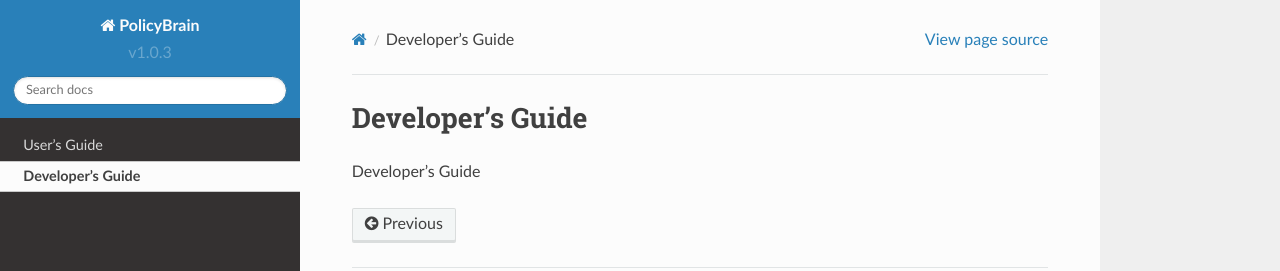
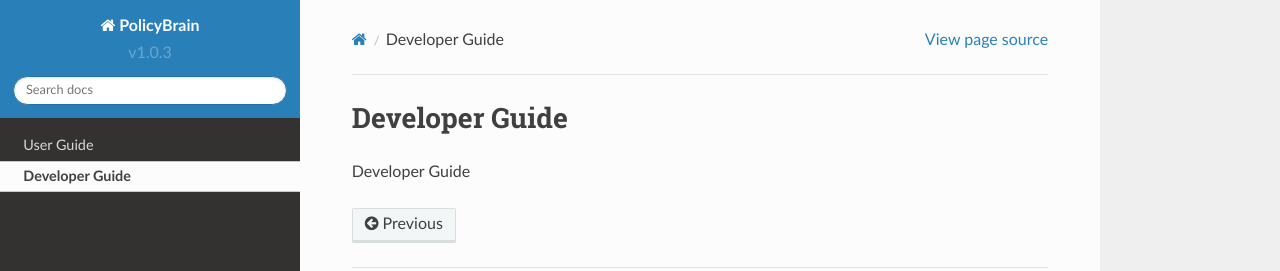
Before and after one commit to ospc-org/ospc.org, a Sphinx documentation site: the page built from docs/developer_guide.rst, in a window 1280 px wide. Shown: the top 271 px of the page. Built offline with Sphinx 7.4.7 and the Read the Docs theme 2.0.0, drawn with Linux system fonts in a browser that asks for light colours.

Commit message:
Small title changes.

```diff
--- a/docs/developer_guide.rst
+++ b/docs/developer_guide.rst
@@ -1,4 +1,4 @@
-Developer's Guide
-=================
+Developer Guide
+===============
 
-Developer's Guide
+Developer Guide
--- a/docs/user_guide.rst
+++ b/docs/user_guide.rst
@@ -1,4 +1,4 @@
-User's Guide
-============
+User Guide
+==========
 
-User's Guide
+User Guide
```
